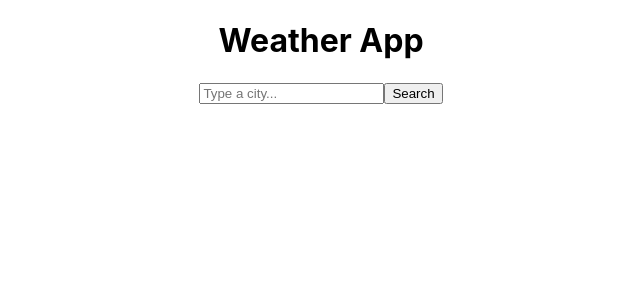
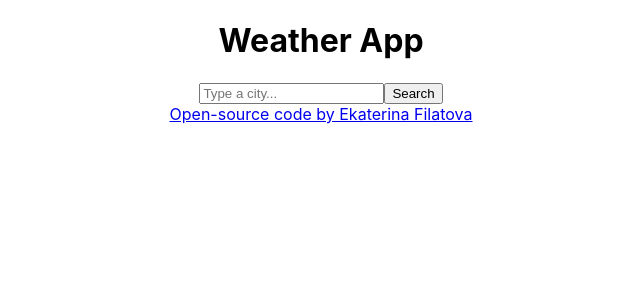
Before and after one commit to Superdegot/weather-react-hw4, a React (Create React App) app: page / in a window 1280 px wide. Shown: the top 300 px of the page, without its empty margins (319-959 px from the left). Built offline with nearby package versions, Linux system fonts and the light colour scheme.

Commit message:
Added link to github

```diff
--- a/src/App.js
+++ b/src/App.js
@@ -7,6 +7,14 @@
     <div className="App">
       <h1>Weather App</h1>
       <Search />
+      <footer>
+        <a
+          href="https://github.com/Superdegot/weather-react-hw4"
+          target="_blank"
+        >
+          Open-source code by Ekaterina Filatova
+        </a>
+      </footer>
     </div>
   );
 }
```
